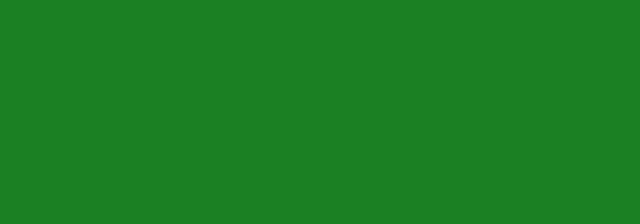
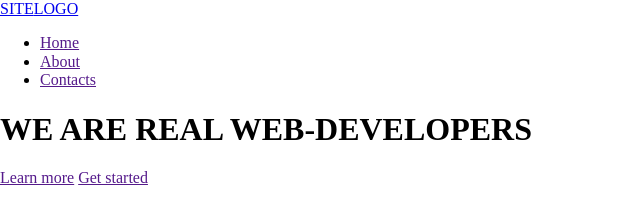
Before and after one commit to Ekaterina-Ivashkevich/grid-template, a website: page index.html in a window 1280 px wide. Shown: the whole page, without its empty margins (0-640 px from the left). Drawn offline with Linux system fonts and the light colour scheme.

Commit message:
Создана разметка блока header

```diff
--- a/assets/css/style.css
+++ b/assets/css/style.css
@@ -560,11 +560,4 @@ template {
     display: none;
 }
 
-body {
-    background: rgb(27, 128, 35);
-}
-
-
-/*
- * Наш код пишем здесь
- */
+*box-sizing
--- a/index.html
+++ b/index.html
@@ -14,7 +14,49 @@
 
 <body>
 
-    <!-- Код пишем здесь -->
+    <header class="header">
+
+        <div class="header-overlay">
+
+            <div class="header-menu">
+                <div class="header-menu__container">
+                    <div class="header-logo">
+                        <a class="header-logo__link" href="/"><span class="header-logo__accent">SITE</span>LOGO</a>
+                    </div>
+                    <nav class="header-navbar">
+                        <div class="header-navbar__btn">
+                            <span class="header-navbar__btn-row"></span>
+                            <span class="header-navbar__btn-row"></span>
+                            <span class="header-navbar__btn-row"></span>
+                        </div>
+                        <ul class="header-navbar__list">
+                            <li class="header-navbar__item">
+                                <a class="header-navbar__link" href="">Home</a>
+                            </li>
+                            <li class="header-navbar__item">
+                                <a class="header-navbar__link" href="">About</a>
+                            </li>
+                            <li class="header-navbar__item">
+                                <a class="header-navbar__link" href="">Contacts</a>
+                            </li>
+                        </ul>
+                    </nav>
+                </div>
+            </div>
+
+            <div class="header-content">
+                <div class="header-content__container">
+                    <h1 class="header-content__title">WE ARE REAL WEB-DEVELOPERS</h1>
+                    <div class="header-content__actions">
+                        <a class="btn" href="">Learn more</a>
+                        <a class="btn" href="">Get started</a>
+                    </div>
+                </div>
+            </div>
+
+        </div>
+
+    </header>
 
     <script src="libs/jquery/dist/jquery.min.js"></script>
     <script src="assets/js/main.js"></script>
```
